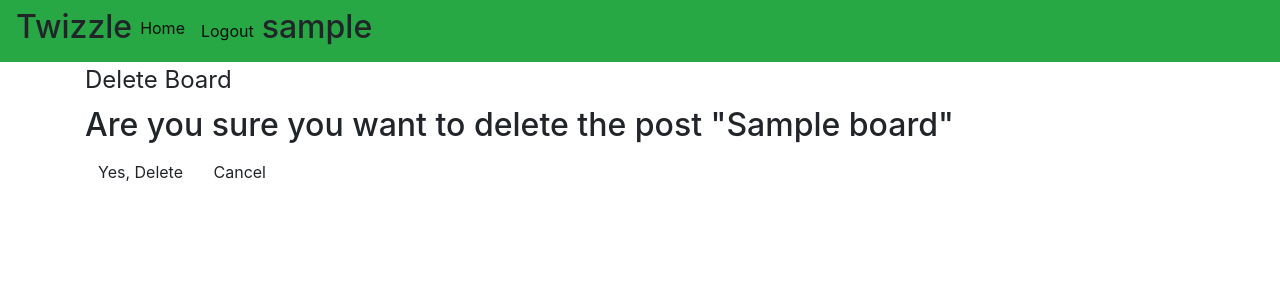
After one commit to ViktorBash/Twizzle, a Django app: page /board/1/delete/ in a window 1280 px wide. The commit adds this page. Shown: the top 300 px of the page. Run offline with Django 3.2, Linux system fonts and the light colour scheme; a user stored in the database is signed in; tables that the repository leaves empty hold one stand-in row (values such as "Sample post"); some libraries are stand-ins or nearby versions.

Commit message:
Now users can delete board they have made

```diff
--- a/todo.txt
+++ b/todo.txt
@@ -1,5 +1,3 @@
 ToDo:
 
 - Delete a board
-- delete an item
-- Update an item
--- /dev/null
+++ b/twizzle/todoboard/templates/todoboard/board_confirm_delete.html
@@ -0,0 +1,12 @@
+{% extends "todoboard/base.html" %}
+{% block content %}
+<div class="container">
+<form method="POST">
+    {% csrf_token %}
+    <legend>Delete Board</legend>
+    <h2>Are you sure you want to delete the post "{{ object.title }}"</h2>
+    <button class="btn btn-outline danger" type="submit">Yes, Delete</button>
+    <a class="btn btn-outline secondary" href="{% url 'board-detail' object.id %}">Cancel</a>
+</form>
+</div>
+{% endblock content %}
--- a/twizzle/todoboard/templates/todoboard/board_detail.html
+++ b/twizzle/todoboard/templates/todoboard/board_detail.html
@@ -3,6 +3,10 @@
     <div class="container">
         {% if boards.author == user %}
             <h2>{{ boards.title }}</h2>
+            <h2>Delete this board</h2>
+            <form>
+             <a href="{% url 'board-delete' boards.id %}">Delete</a>
+            </form>
             <br>
             <form action="create-item/" method="post">
                 {% csrf_token %}
--- a/twizzle/todoboard/templates/todoboard/home.html
+++ b/twizzle/todoboard/templates/todoboard/home.html
@@ -38,7 +38,7 @@
                 </div>
                 <div class="col">
                     <form>
-                        <button type="submit" class="btn btn-danger float-right">Delete</button>
+                        <a href="{% url 'board-delete' board.id %}">Delete</a>
                     </form>
                      <a href="{% url 'board-detail' board.id %}">Open</a>
 
--- a/twizzle/todoboard/urls.py
+++ b/twizzle/todoboard/urls.py
@@ -1,12 +1,14 @@
 from django.contrib import admin
 from django.urls import path
-from .views import home, HomeView, BoardDetail, delete_item, create_board, create_item
+from .views import home, HomeView, BoardDetail, delete_item, create_board, create_item, BoardDelete
 from . import views
 
 urlpatterns = [
+    path('board/<int:pk>/delete/', views.BoardDelete.as_view(), name='board-delete'),
     path('', HomeView.as_view(), name='todoboard-home'),
     path('board/<int:pk>/', BoardDetail.as_view(), name="board-detail"),
     path('board/<int:pk>/delete-item/<int:itempk>/', views.delete_item, name="delete-item"),
     path('create-board/', views.create_board, name="create-board"),
     path('board/<int:pk>/create-item/', views.create_item, name='create-item'),
+
 ]
--- a/twizzle/todoboard/views.py
+++ b/twizzle/todoboard/views.py
@@ -80,3 +80,14 @@ def create_item(request, pk):
     # return HttpResponseRedirect("")
     return_link = "/board/" + str(pk) + "/"
     return redirect(return_link)
+
+class BoardDelete(LoginRequiredMixin, DeleteView, UserPassesTestMixin):
+    model = Board
+    success_url = "/"
+    print("Delete")
+
+    def test_func(self):
+        board = self.get_object()
+        if self.request.user == board.author:
+            return True
+        return False
```
